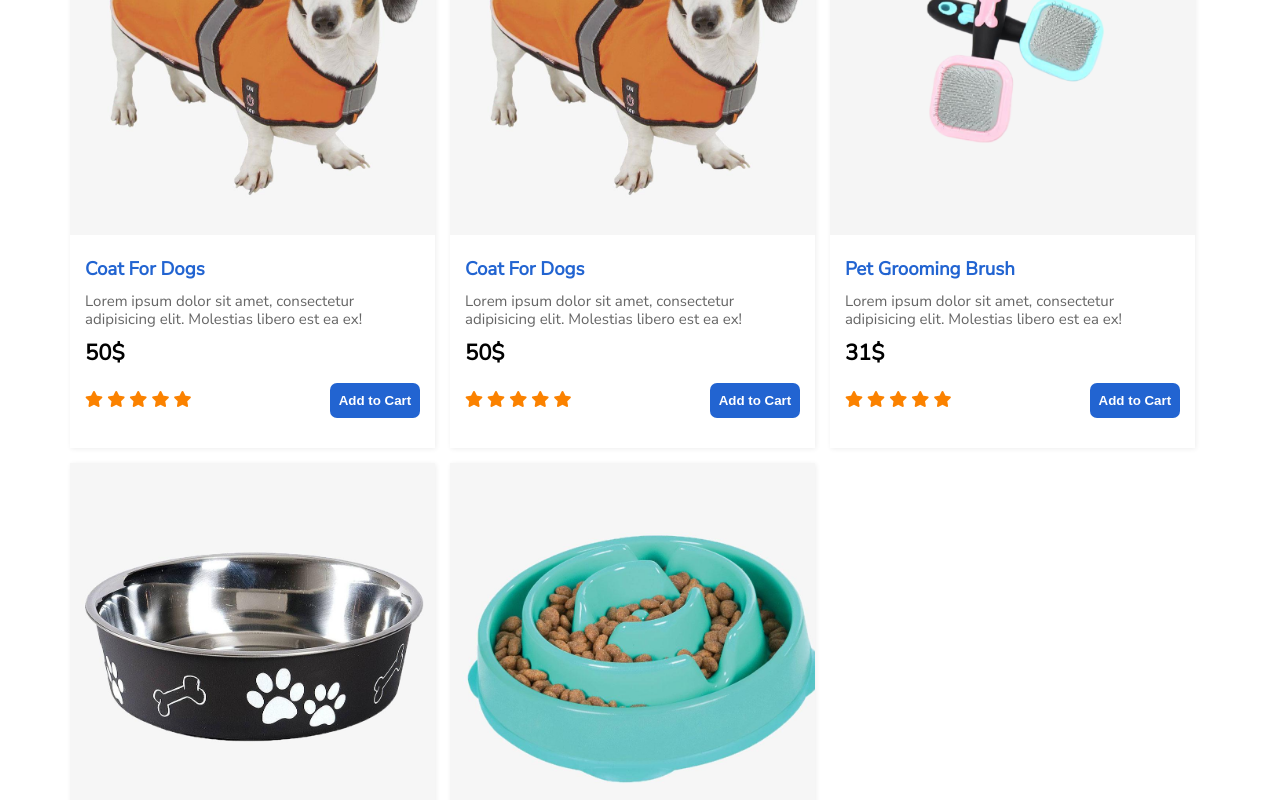
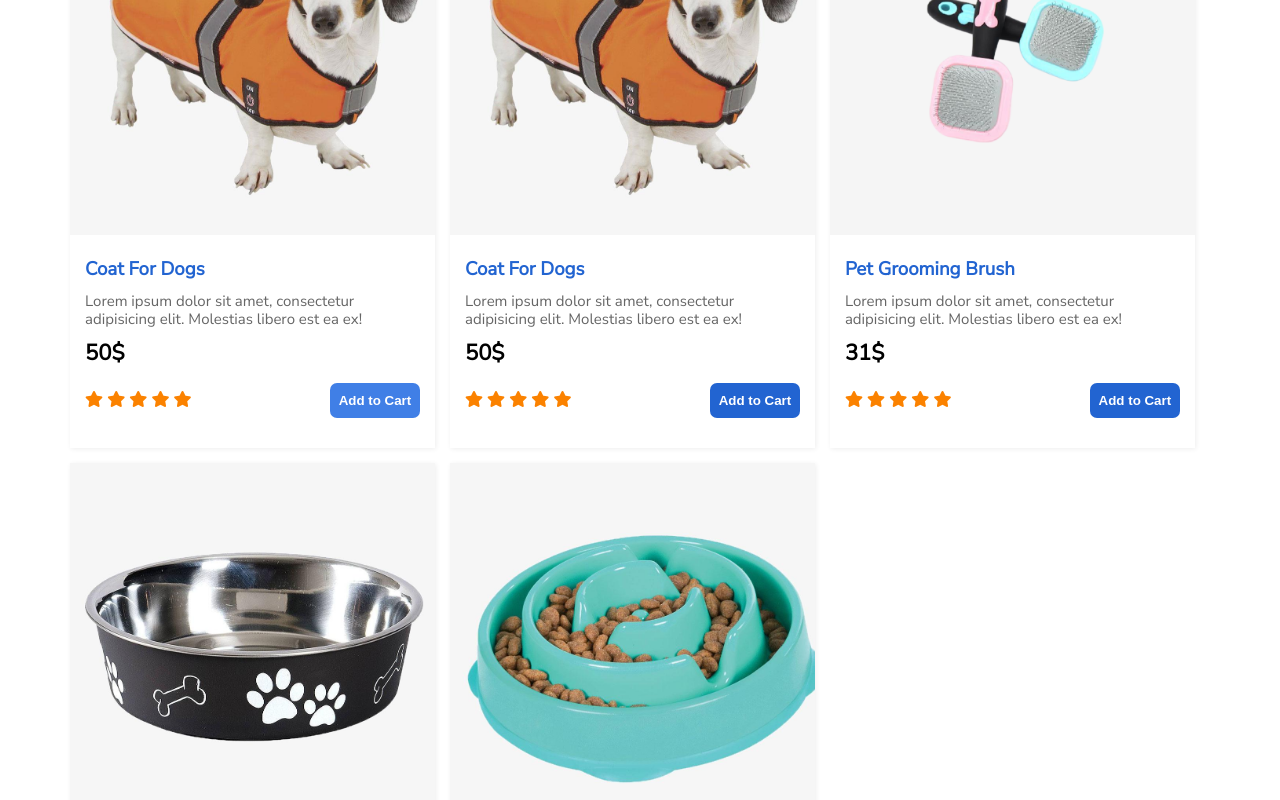
Before and after one commit to GSG-G11/Ecommerce-team3, a website: page index.html in a window 1280 px wide. In both pictures the pointer is over the button 374 px from the left and 1514 px from the top of the page. Shown: the part 1114-1914 px from the top of the page. Drawn offline with Linux system fonts and the light colour scheme.

```diff
--- a/css/index.css
+++ b/css/index.css
@@ -68,6 +68,7 @@
   display: flex;
   justify-content: space-between;
   align-items: center;
+  font-family: "Nunito Sans", sans-serif;
 }
 .nav a {
   display: flex;
@@ -265,3 +266,6 @@
   border-radius: 7px;
   font-weight: bold;
 }
+.products .products-container .box .product-info .start-add-to-cart button:hover {
+  background-color: #407fe6;
+}
```
